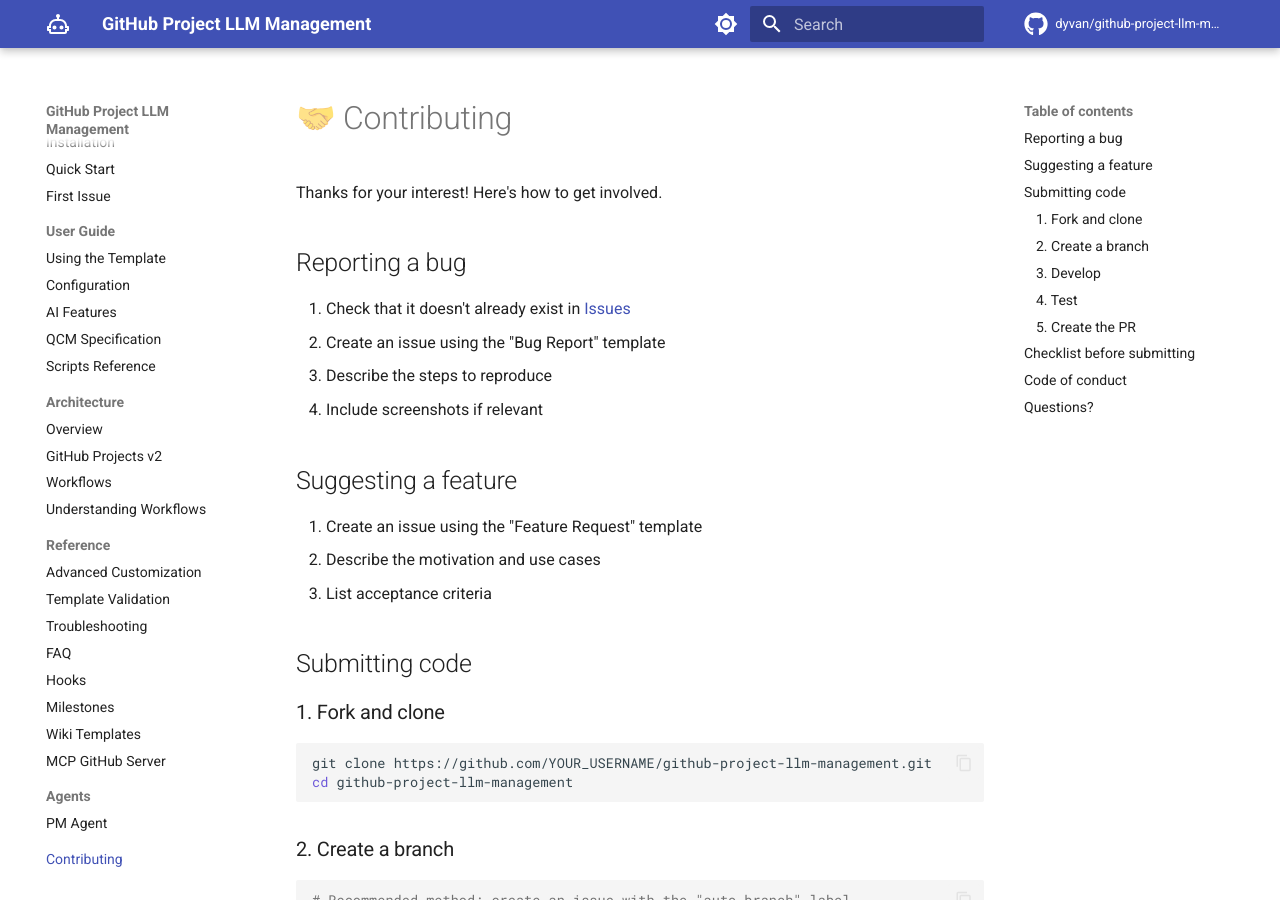
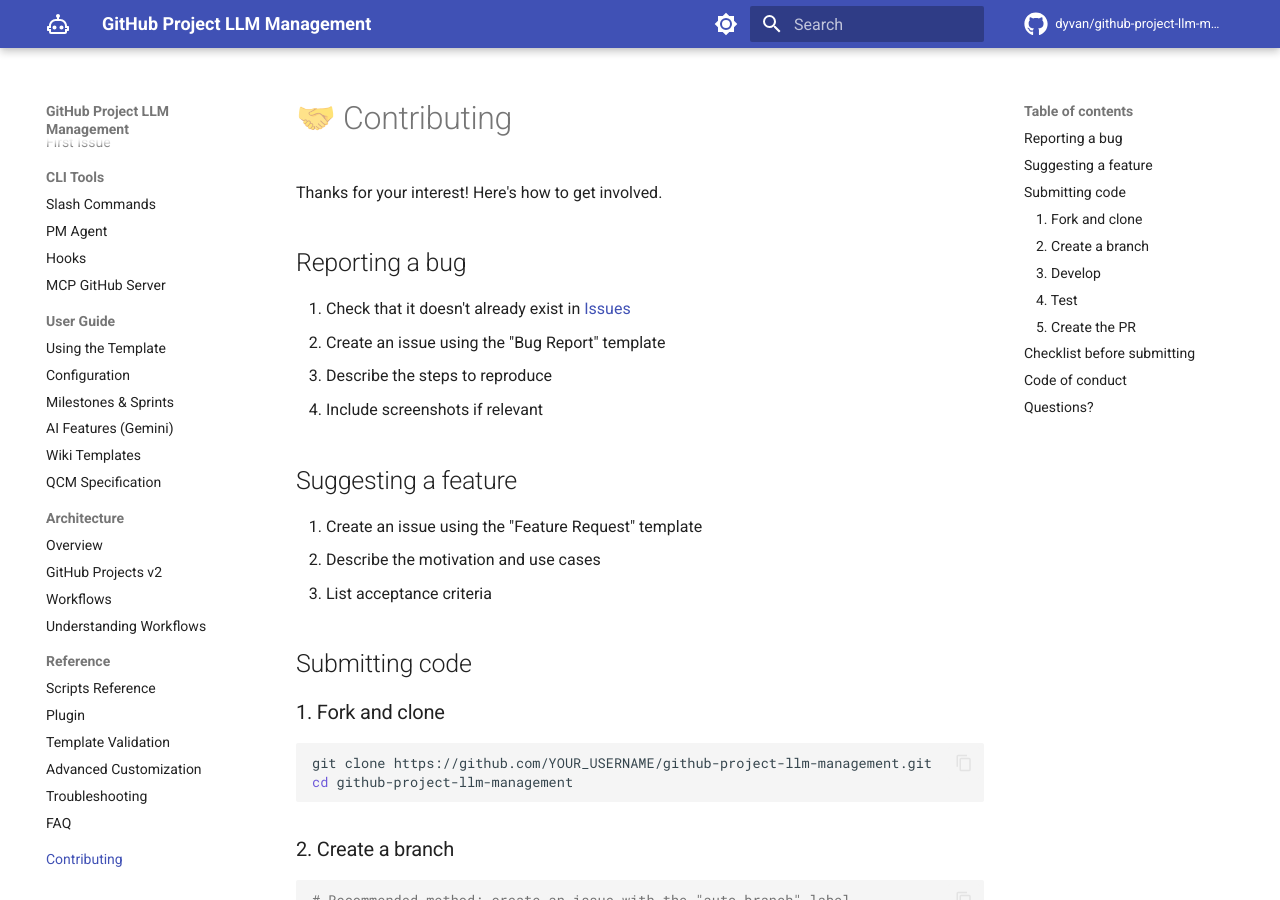
Before and after one commit to dyvan/github-project-llm-management, an MkDocs documentation site: the page built from docs/Contributing.md, in a window 1280 px wide and 900 px high. Built offline with MkDocs 1.6.1 and Material for MkDocs 9.7.7, drawn with Linux system fonts in a browser that asks for light colours; comment, search, counter and statistics services are not loaded.

Commit message:
docs: reorganize nav and add commands/plugin docs (#131) (#134)

```diff
--- a/mkdocs.yml
+++ b/mkdocs.yml
@@ -68,26 +68,28 @@
       - Installation: getting-started/installation.md
       - Quick Start: getting-started/quickstart.md
       - First Issue: getting-started/first-issue.md
+  - CLI Tools:
+      - Slash Commands: commands.md
+      - PM Agent: pm-agent.md
+      - Hooks: hooks.md
+      - MCP GitHub Server: mcp-github.md
   - User Guide:
       - Using the Template: Using-The-Template.md
       - Configuration: Configuration.md
-      - AI Features: ai-features.md
+      - Milestones & Sprints: milestones.md
+      - AI Features (Gemini): ai-features.md
+      - Wiki Templates: wiki.md
       - QCM Specification: QCM-Specification.md
-      - Scripts Reference: Scripts-Reference.md
   - Architecture:
       - Overview: architecture/overview.md
       - GitHub Projects v2: architecture/github-projects.md
       - Workflows: architecture/workflows.md
       - Understanding Workflows: Understanding-Workflows.md
   - Reference:
+      - Scripts Reference: Scripts-Reference.md
+      - Plugin: plugin.md
+      - Template Validation: Template-Validation.md
       - Advanced Customization: Advanced-Customization.md
-      - Template Validation: Template-Validation.md
       - Troubleshooting: Troubleshooting.md
       - FAQ: faq.md
-      - Hooks: hooks.md
-      - Milestones: milestones.md
-      - Wiki Templates: wiki.md
-      - MCP GitHub Server: mcp-github.md
-  - Agents:
-      - PM Agent: pm-agent.md
   - Contributing: Contributing.md
```
Also changed, not shown: docs/commands.md (added, +82 -0 lines), docs/plugin.md (added, +35 -0 lines).
